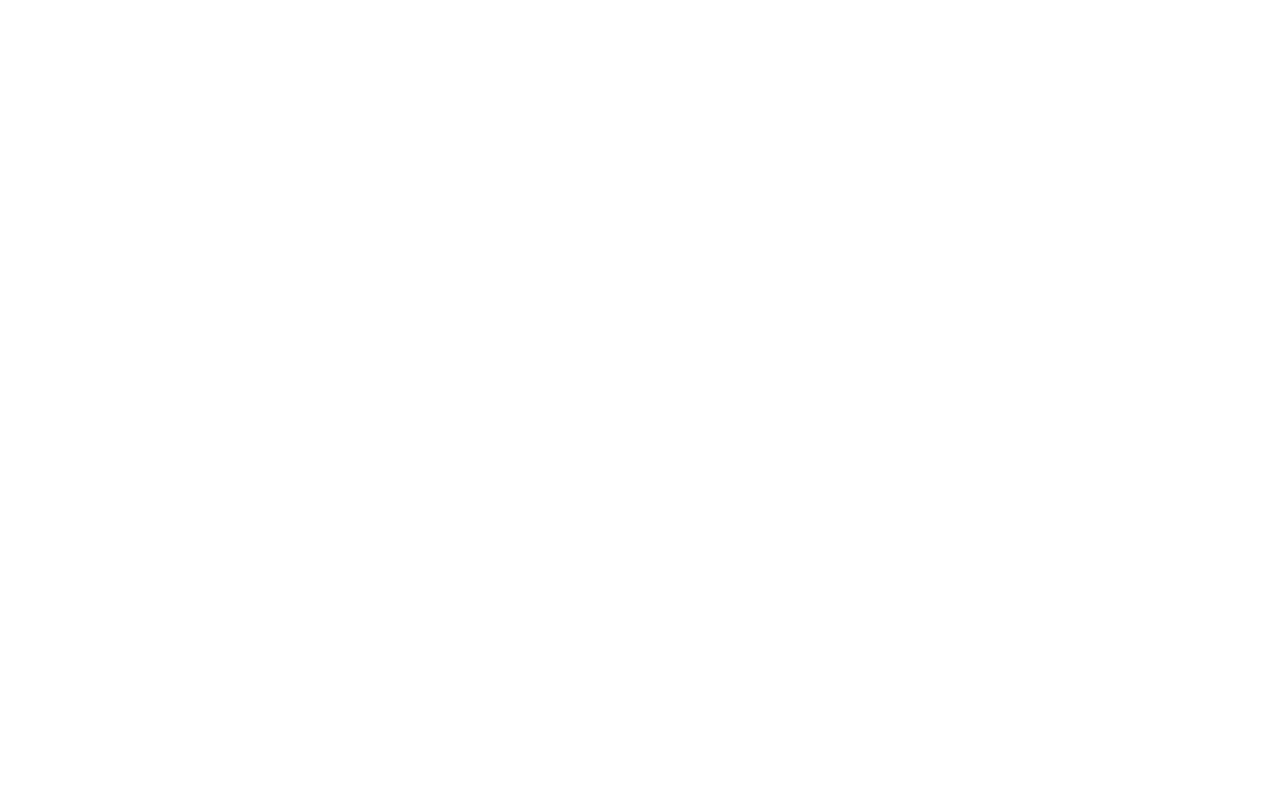
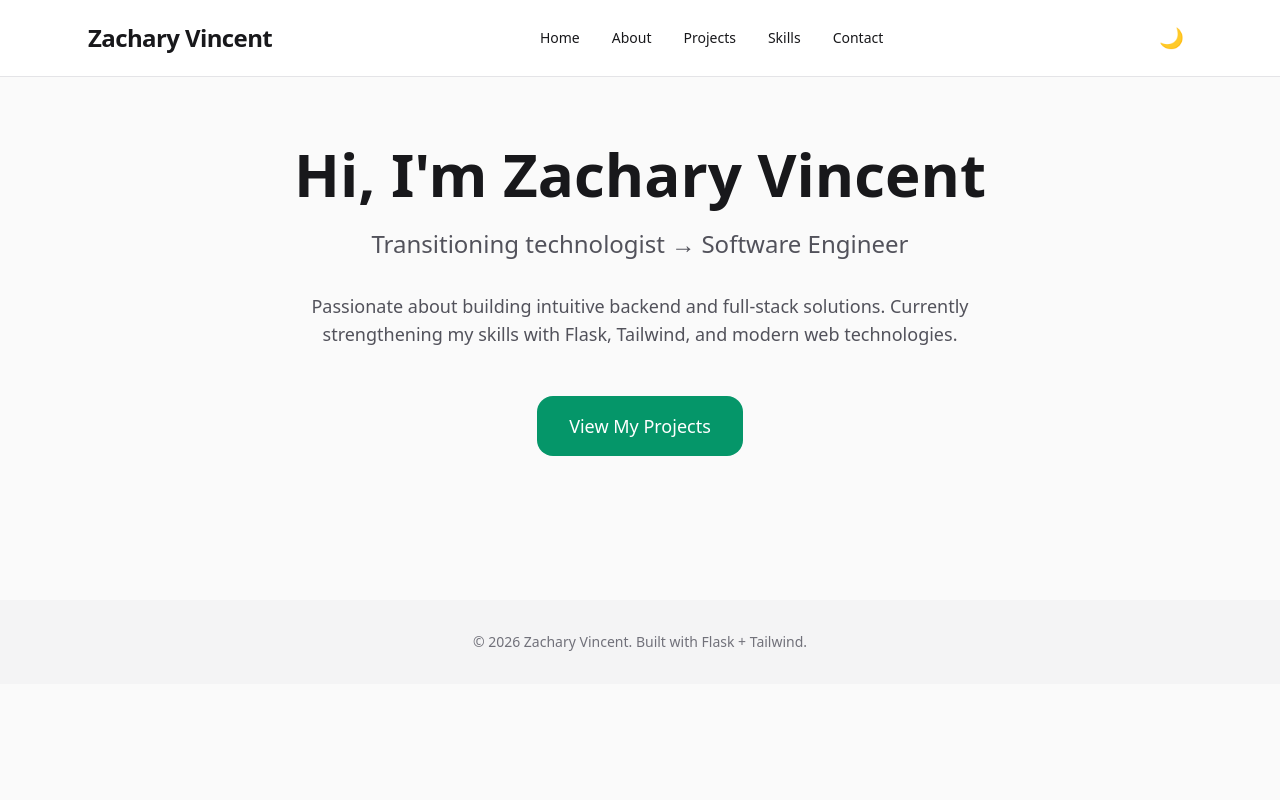
Before and after one commit to ZVincent-9/zachary-vincent-portfolio, a Flask app: page / in a window 1280 px wide. Before the commit the page is empty. Run offline with Flask 3, Linux system fonts and the light colour scheme; style sheets or scripts are compiled from the project's sources; some libraries are stand-ins or nearby versions.

Commit message:
Initial js, styles, and index setup

```diff
--- a/app/templates/base.html
+++ b/app/templates/base.html
@@ -1,24 +1,99 @@
 <!DOCTYPE html>
-<html lang="en" data-theme="system">
+<html lang="en" class="scroll-smooth">
 
 <head>
     <meta charset="UTF-8">
     <meta name="viewport" content="width=device-width, initial-scale=1.0">
     <title>Zachary Vincent | Software Engineer</title>
-    <!-- Tailwind via CDN for now (later we'll use proper build) -->
+
+    <!-- Tailwind CDN (we'll switch to proper build later) -->
     <script src="https://cdn.tailwindcss.com"></script>
+
+    <!-- Your custom CSS -->
     <link rel="stylesheet" href="{{ url_for('static', filename='css/styles.css') }}">
+
+    <script>
+        // Tailwind script to support dark mode
+        tailwind.config = {
+            content: ["./**/*.html"],
+            darkMode: 'class',
+            theme: {
+                extend: {}
+            }
+        }
+    </script>
 </head>
 
-<body class="bg-white dark:bg-gray-950 text-gray-900 dark:text-gray-100 transition-colors">
-    <!-- Top nav will go here in next step -->
+<body class="bg-zinc-50 dark:bg-zinc-950 text-zinc-900 dark:text-zinc-100 min-h-screen transition-colors duration-300">
+
+    <!-- Fixed Navbar -->
     <nav
-        class="fixed top-0 w-full bg-white/80 dark:bg-gray-950/80 backdrop-blur-md z-50 border-b border-gray-200 dark:border-gray-800">
-        <!-- hamburger + links will be added next -->
+        class="fixed top-0 left-0 right-0 bg-white/90 dark:bg-zinc-950/90 backdrop-blur-lg border-b border-zinc-200 dark:border-zinc-800 z-50">
+        <div class="max-w-6xl mx-auto px-6 py-4 flex items-center justify-between">
+
+            <!-- Logo / Name -->
+            <div class="text-2xl font-bold tracking-tight">
+                Zachary Vincent
+            </div>
+
+            <!-- Desktop Navigation -->
+            <div class="hidden md:flex items-center gap-8 text-sm font-medium">
+                <a href="/" class="hover:text-emerald-600 dark:hover:text-emerald-400 transition-colors">Home</a>
+                <a href="/about" class="hover:text-emerald-600 dark:hover:text-emerald-400 transition-colors">About</a>
+                <a href="/projects"
+                    class="hover:text-emerald-600 dark:hover:text-emerald-400 transition-colors">Projects</a>
+                <a href="/skills"
+                    class="hover:text-emerald-600 dark:hover:text-emerald-400 transition-colors">Skills</a>
+                <a href="/contact"
+                    class="hover:text-emerald-600 dark:hover:text-emerald-400 transition-colors">Contact</a>
+            </div>
+
+            <!-- Right side: Theme toggle + Hamburger -->
+            <div class="flex items-center gap-4">
+                <!-- Theme Toggle -->
+                <button id="theme-toggle"
+                    class="p-2 rounded-xl hover:bg-zinc-100 dark:hover:bg-zinc-800 transition-colors">
+                    <span id="theme-icon" class="text-xl">🌙</span>
+                </button>
+
+                <!-- Hamburger Menu -->
+                <button id="hamburger"
+                    class="md:hidden p-2 rounded-xl hover:bg-zinc-100 dark:hover:bg-zinc-800 transition-colors">
+                    <svg xmlns="http://www.w3.org/2000/svg" class="w-6 h-6" fill="none" viewBox="0 0 24 24"
+                        stroke="currentColor">
+                        <path stroke-linecap="round" stroke-linejoin="round" stroke-width="2"
+                            d="M4 6h16M4 12h16M4 18h16" />
+                    </svg>
+                </button>
+            </div>
+        </div>
+
+        <!-- Mobile Menu (hidden by default) -->
+        <div id="mobile-menu"
+            class="hidden md:hidden bg-white dark:bg-zinc-950 border-t border-zinc-200 dark:border-zinc-800">
+            <div class="px-6 py-6 flex flex-col gap-4 text-sm font-medium">
+                <a href="/" class="py-2 hover:text-emerald-600 dark:hover:text-emerald-400">Home</a>
+                <a href="/about" class="py-2 hover:text-emerald-600 dark:hover:text-emerald-400">About</a>
+                <a href="/projects" class="py-2 hover:text-emerald-600 dark:hover:text-emerald-400">Projects</a>
+                <a href="/skills" class="py-2 hover:text-emerald-600 dark:hover:text-emerald-400">Skills</a>
+                <a href="/contact" class="py-2 hover:text-emerald-600 dark:hover:text-emerald-400">Contact</a>
+            </div>
+        </div>
     </nav>
 
-    {% block content %}{% endblock %}
+    <!-- Main Content Area -->
+    <main class="pt-20">
+        {% block content %}{% endblock %}
+    </main>
 
+    <!-- Footer (simple for now) -->
+    <footer class="bg-zinc-100 dark:bg-zinc-900 py-8 mt-20">
+        <div class="max-w-6xl mx-auto px-6 text-center text-sm text-zinc-500 dark:text-zinc-400">
+            © 2026 Zachary Vincent. Built with Flask + Tailwind.
+        </div>
+    </footer>
+
+    <!-- JavaScript -->
     <script src="{{ url_for('static', filename='js/main.js') }}"></script>
 </body>
 
--- a/app/templates/index.html
+++ b/app/templates/index.html
@@ -0,0 +1,21 @@
+{% extends "base.html" %}
+
+{% block content %}
+<div class="max-w-4xl mx-auto px-6 py-16 text-center">
+    <h1 class="text-6xl font-bold mb-6">Hi, I'm Zachary Vincent</h1>
+    <p class="text-2xl text-zinc-600 dark:text-zinc-400 mb-8">
+        Transitioning technologist → Software Engineer
+    </p>
+    <p class="text-lg max-w-2xl mx-auto text-zinc-600 dark:text-zinc-400">
+        Passionate about building intuitive backend and full-stack solutions.
+        Currently strengthening my skills with Flask, Tailwind, and modern web technologies.
+    </p>
+
+    <div class="mt-12">
+        <a href="/projects"
+            class="inline-block bg-emerald-600 hover:bg-emerald-700 text-white px-8 py-4 rounded-2xl text-lg font-medium transition-colors">
+            View My Projects
+        </a>
+    </div>
+</div>
+{% endblock %}
--- /dev/null
+++ b/static/css/styles.css
@@ -0,0 +1,4 @@
+/* Custom styles beyond Tailwind will go here */
+@tailwind base;
+@tailwind components;
+@tailwind utilities;
--- /dev/null
+++ b/static/js/main.js
@@ -0,0 +1,48 @@
+// Dark/Light Mode
+function initTheme() {
+    const toggleBtn = document.getElementById('theme-toggle');
+    const icon = document.getElementById('theme-icon');
+
+    if (!toggleBtn || !icon) return;
+
+    // Set initial theme based on system preference or saved choice
+    if (localStorage.theme === 'dark' ||
+        (!('theme' in localStorage) && window.matchMedia('(prefers-color-scheme: dark)').matches)) {
+        document.documentElement.classList.add('dark');
+        icon.textContent = '☀️';
+    } else {
+        document.documentElement.classList.remove('dark');
+        icon.textContent = '🌙';
+    }
+
+    // Toggle on click
+    toggleBtn.addEventListener('click', () => {
+        if (document.documentElement.classList.contains('dark')) {
+            document.documentElement.classList.remove('dark');
+            localStorage.theme = 'light';
+            icon.textContent = '🌙';
+        } else {
+            document.documentElement.classList.add('dark');
+            localStorage.theme = 'dark';
+            icon.textContent = '☀️';
+        }
+    });
+}
+
+// Hamburger Menu
+function initHamburger() {
+    const hamburger = document.getElementById('hamburger');
+    const mobileMenu = document.getElementById('mobile-menu');
+
+    if (!hamburger || !mobileMenu) return;
+
+    hamburger.addEventListener('click', () => {
+        mobileMenu.classList.toggle('hidden');
+    });
+}
+
+// Run when page is fully loaded
+document.addEventListener('DOMContentLoaded', () => {
+    initTheme();
+    initHamburger();
+});
```
